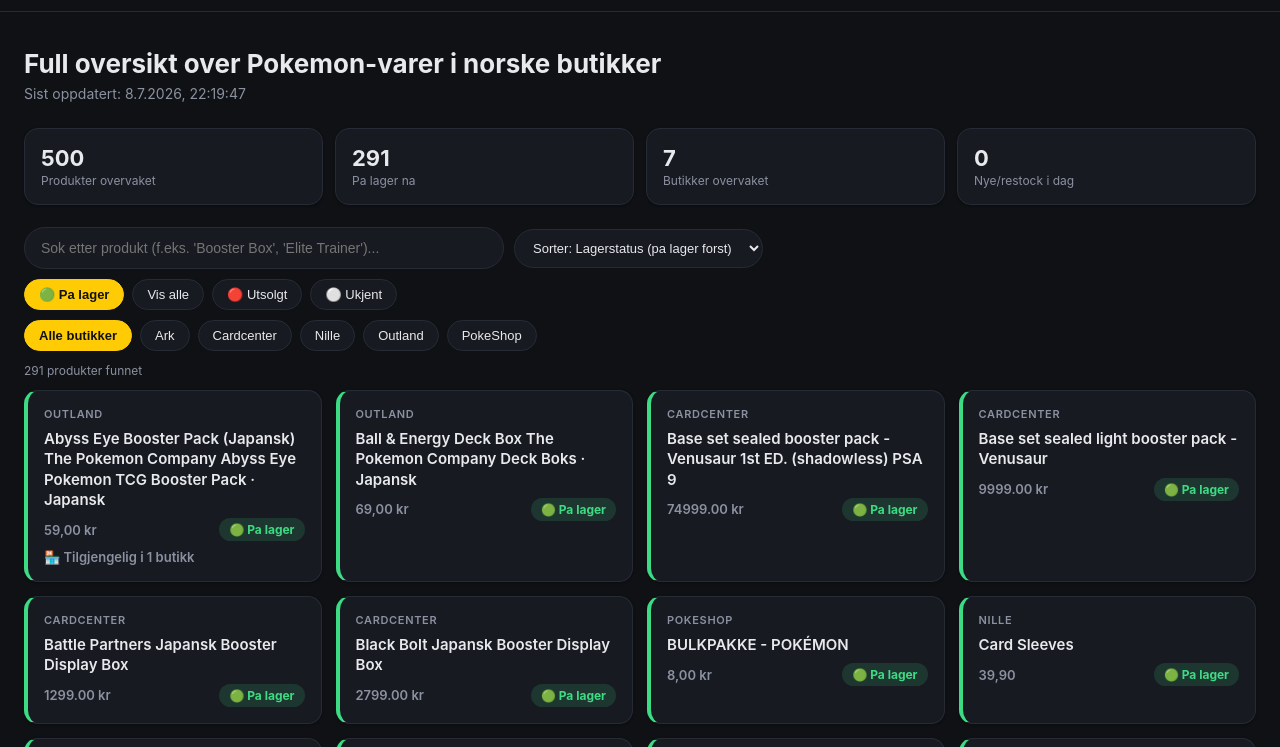
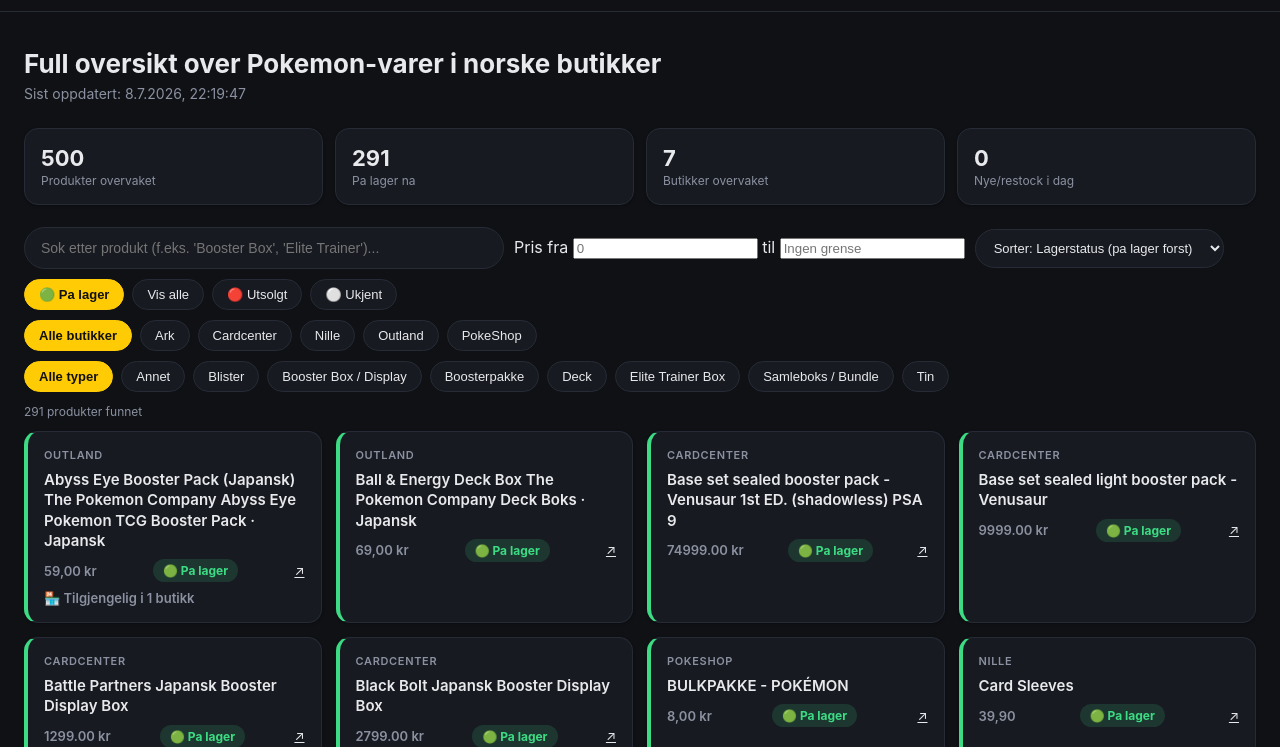
Before and after one commit to kriss-code59/pokemon-lager, a plain HTML site: page docs/index.html in a window 1280 px wide. Shown: the part 53-800 px from the top of the page. Drawn offline with Linux system fonts and the light colour scheme.

Commit message:
Fase 1: produktsider (product.html), prisintervall/kategori-filter, sammenlign-hint pa kort

```diff
--- a/docs/index.html
+++ b/docs/index.html
@@ -35,6 +35,12 @@
 <section class="toolbar">
   <div class="search-row">
     <input type="text" id="searchBox" placeholder="Sok etter produkt (f.eks. 'Booster Box', 'Elite Trainer')...">
+    <div class="price-range-row">
+      <label for="minPrice">Pris fra</label>
+      <input type="number" id="minPrice" placeholder="0" min="0">
+      <label for="maxPrice">til</label>
+      <input type="number" id="maxPrice" placeholder="Ingen grense" min="0">
+    </div>
     <select id="sortSelect">
       <option value="stock">Sorter: Lagerstatus (pa lager forst)</option>
       <option value="updated">Sorter: Nylig oppdatert</option>
@@ -50,6 +56,7 @@
     <button class="chip" data-status="unknown">⚪ Ukjent</button>
   </div>
   <div class="chip-row" id="storeChips"></div>
+  <div class="chip-row" id="categoryChips"></div>
 </section>
 
 <div id="resultCount"></div>
@@ -83,6 +90,10 @@
 let searchTerm = '';
 let sortMode = 'stock';
 let latestChangeByUrl = {};
+let minPriceFilter = null;
+let maxPriceFilter = null;
+let categoryFilter = null;
+let groupsByKey = {};
 
 function normalize(s) {
   return (s || '').toString().toLowerCase().normalize('NFD').replace(/[\u0300-\u036f]/g, '');
@@ -122,6 +133,33 @@
   });
 }
 
+const STOPWORDS = ['pokemon', 'tcg', 'the', 'a', 'an', 'og', 'med', 'norsk', 'engelsk', 'kort', 'trading', 'card', 'game', 'samlekort', 'norge', 'ns'];
+
+function canonicalKey(name) {
+  const n = normalize(name).replace(/[^a-z0-9\s]/g, ' ');
+  const words = n.split(/\s+/).filter(w => w && !STOPWORDS.includes(w));
+  words.sort();
+  return words.join('');
+}
+
+const CATEGORY_ORDER = [
+  { key: 'Elite Trainer Box', test: /elite trainer|etb\b/ },
+  { key: 'Booster Box / Display', test: /booster box|booster display|boosterboks|display\b/ },
+  { key: 'Boosterpakke', test: /booster pack|boosterpakke/ },
+  { key: 'Tin', test: /tin\b/ },
+  { key: 'Blister', test: /blister/ },
+  { key: 'Deck', test: /theme deck|deck boks|deck\b/ },
+  { key: 'Samleboks / Bundle', test: /mystery box|bundle|premium collection|collection box/ },
+];
+
+function categoryOf(name) {
+  const n = (name || '').toLowerCase();
+  for (const c of CATEGORY_ORDER) {
+    if (c.test.test(n)) return c.key;
+  }
+  return 'Annet';
+}
+
 function renderSkeleton() {
   const el = document.getElementById('skeletonGrid');
   el.innerHTML = '';
@@ -143,6 +181,13 @@
     allProducts = data.products || [];
     manualStores = data.manual_check_stores || [];
 
+    groupsByKey = {};
+    allProducts.forEach(p => {
+      const k = canonicalKey(p.name);
+      if (!groupsByKey[k]) groupsByKey[k] = new Set();
+      groupsByKey[k].add(p.store);
+    });
+
     if (changesRes && changesRes.ok) {
       const changesData = await changesRes.json();
       allChanges = changesData.changes || [];
@@ -162,6 +207,7 @@
 
     buildStats();
     buildStoreChips();
+    buildCategoryChips();
     buildManualSection();
     updateUpdatesBadge();
     render();
@@ -208,6 +254,25 @@
     btn.textContent = store;
     btn.className = 'chip' + (storeFilter === store ? ' active' : '');
     btn.onclick = () => { storeFilter = store; buildStoreChips(); render(); };
+    container.appendChild(btn);
+  });
+}
+
+function buildCategoryChips() {
+  const cats = [...new Set(allProducts.map(p => categoryOf(p.name)))].sort();
+  const container = document.getElementById('categoryChips');
+  container.innerHTML = '';
+  const allBtn = document.createElement('button');
+  allBtn.textContent = 'Alle typer';
+  allBtn.className = 'chip' + (categoryFilter === null ? ' active' : '');
+  allBtn.onclick = () => { categoryFilter = null; buildCategoryChips(); render(); };
+  container.appendChild(allBtn);
+
+  cats.forEach(cat => {
+    const btn = document.createElement('button');
+    btn.textContent = cat;
+    btn.className = 'chip' + (categoryFilter === cat ? ' active' : '');
+    btn.onclick = () => { categoryFilter = cat; buildCategoryChips(); render(); };
     container.appendChild(btn);
   });
 }
@@ -267,6 +332,20 @@
   render();
 });
 
+let priceDebounce = null;
+function handlePriceInput() {
+  clearTimeout(priceDebounce);
+  priceDebounce = setTimeout(() => {
+    const minVal = document.getElementById('minPrice').value;
+    const maxVal = document.getElementById('maxPrice').value;
+    minPriceFilter = minVal !== '' ? parseFloat(minVal) : null;
+    maxPriceFilter = maxVal !== '' ? parseFloat(maxVal) : null;
+    render();
+  }, 250);
+}
+document.getElementById('minPrice').addEventListener('input', handlePriceInput);
+document.getElementById('maxPrice').addEventListener('input', handlePriceInput);
+
 document.getElementById('retryBtn').addEventListener('click', () => {
   document.getElementById('errorState').style.display = 'none';
   loadData();
@@ -321,6 +400,10 @@
   else if (statusFilter === 'unknown') list = list.filter(p => p.in_stock === null);
   if (searchTerm) list = list.filter(p => fuzzyMatch(p.name, searchTerm));
 
+  if (categoryFilter) list = list.filter(p => categoryOf(p.name) === categoryFilter);
+  if (minPriceFilter !== null) list = list.filter(p => parsePrice(p.price) >= minPriceFilter);
+  if (maxPriceFilter !== null) list = list.filter(p => parsePrice(p.price) <= maxPriceFilter);
+
   list = sortList(list);
 
   const grid = document.getElementById('grid');
@@ -350,9 +433,7 @@
     const nameDiv = document.createElement('div');
     nameDiv.className = 'name';
     const nameLink = document.createElement('a');
-    nameLink.href = p.url;
-    nameLink.target = '_blank';
-    nameLink.rel = 'noopener';
+  nameLink.href = 'product.html?url=' + encodeURIComponent(p.url);
   nameLink.textContent = p.name;
   nameDiv.appendChild(nameLink);
 
@@ -364,12 +445,32 @@
     const badgeSpan = document.createElement('span');
   badgeSpan.className = 'badge ' + statusClass;
   badgeSpan.textContent = statusText;
+
+  const externalLink = document.createElement('a');
+  externalLink.href = p.url;
+  externalLink.target = '_blank';
+  externalLink.rel = 'noopener';
+  externalLink.className = 'external-link';
+  externalLink.title = 'Apne hos butikk';
+  externalLink.setAttribute('aria-label', 'Apne hos butikk (ny fane)');
+  externalLink.textContent = String.fromCharCode(8599);
+
   rowDiv.appendChild(priceSpan);
   rowDiv.appendChild(badgeSpan);
+  rowDiv.appendChild(externalLink);
 
     card.appendChild(storeDiv);
     card.appendChild(nameDiv);
     card.appendChild(rowDiv);
+
+    const groupSet = groupsByKey[canonicalKey(p.name)];
+  if (groupSet && groupSet.size > 1) {
+    const compareDiv = document.createElement('a');
+      compareDiv.href = 'product.html?url=' + encodeURIComponent(p.url);
+      compareDiv.className = 'compare-hint';
+      compareDiv.textContent = String.fromCharCode(0x1F517) + ' Finnes hos ' + groupSet.size + ' butikker - sammenlign';
+      card.appendChild(compareDiv);
+  }
 
   if (p.store_count) {
       const storeCountDiv = document.createElement('div');
```
Lines whose indentation alone changed are shown as unchanged.
